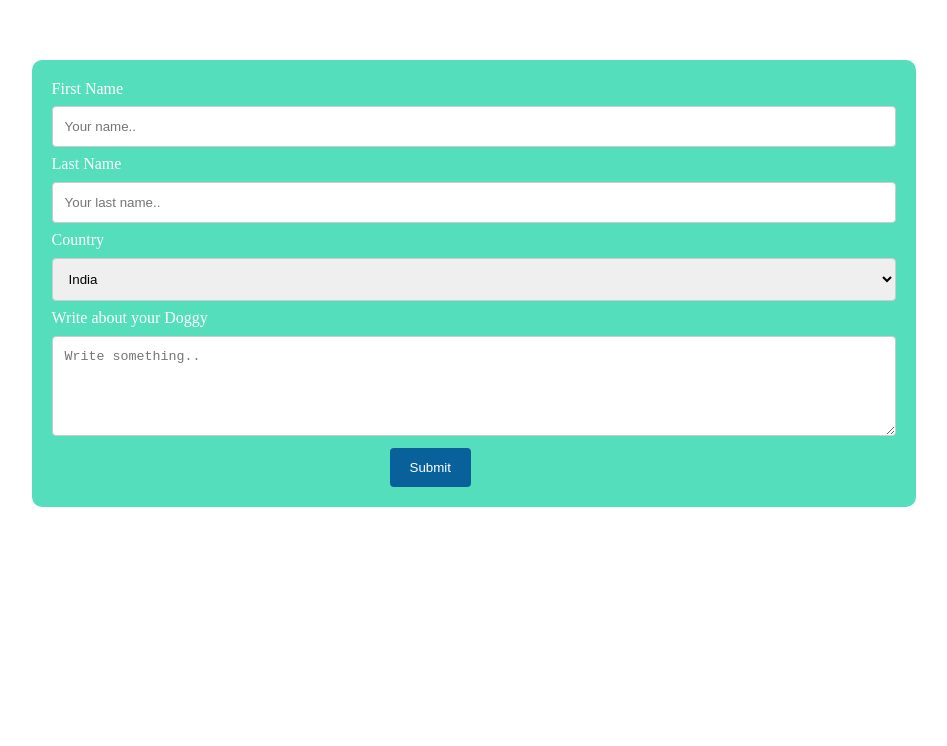
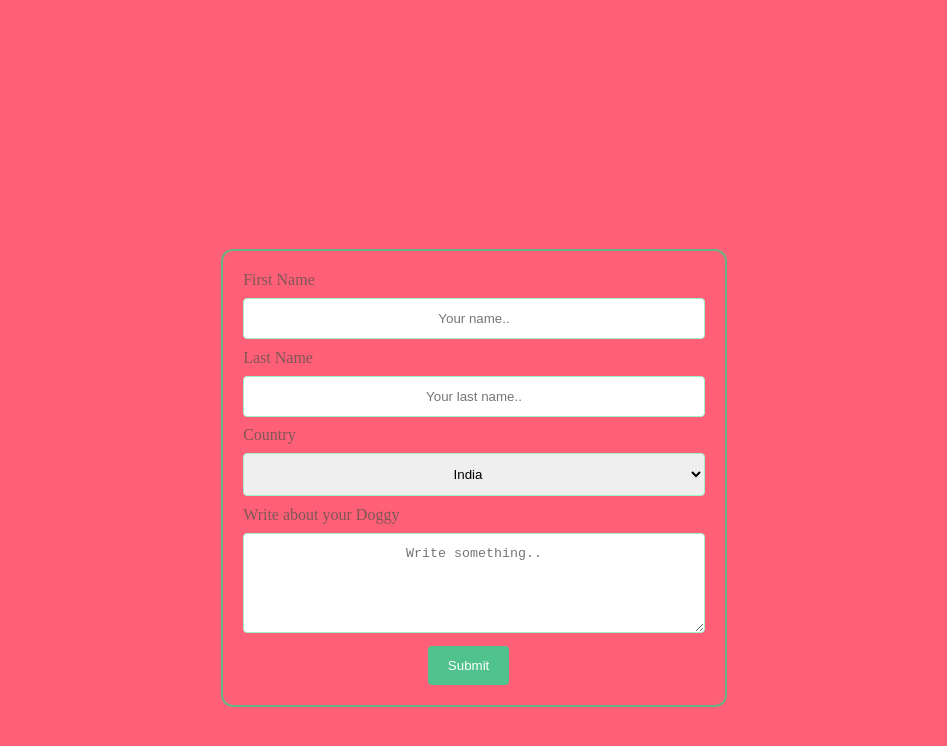
Before and after one commit to theDheerajjha/Tindog-site, a plain HTML site: page sign.html in a window 1280 px wide. Shown: the part 130-876 px from the top of the page, without its empty margins (166-1113 px from the left). Before the commit the page ends 827 px from the top, so only its background shows below. Drawn offline with Linux system fonts and the light colour scheme.

Commit message:
Update sign.html

```diff
--- a/sign.html
+++ b/sign.html
@@ -3,24 +3,37 @@
   <head>
     <meta charset="utf-8" />
     <title>Sign-up</title>
+
+ <script defer src="https://use.fontawesome.com/releases/v5.0.7/js/all.js"></script>
+
     <style>
+      body{
+        font-family: "ubuntu";
+        font-weight:500;
+
+        background-color: #ff4c67e3;
+      }
+
+
       input[type="text"],
       select,
       textarea {
         width: 100%;
         padding: 12px;
-        border: 1px solid #ccc;
+        border: 1px solid rgb(157, 243, 200);
+
         border-radius: 4px;
         box-sizing: border-box;
-        margin-top: 1%;
-        margin-bottom: 1%;
+        margin-top: 2%;
+        margin-bottom: 2%;
+        text-align: center;
         resize: vertical;
       }
 
 
       /* submit button style */
       input[type="submit"] {
-        background-color: #09619c;
+        background-color: #50c28d;
         color: white;
         padding: 12px 20px;
         border: none;
@@ -31,19 +44,25 @@
 
       /* mouse hover */
       input[type="submit"]:hover {
-        background-color: #4151dfe1;
+        background-color: #2ab5bee1;
       }
 
       .container {
-        color: #fff;
-        margin: 15%;
-        border-radius: 10px;
-        background-color: rgba(67, 219, 181, 0.904);
+
+        color: rgba(17, 78, 59, 0.534);
+        margin: 30%;
+        border: 2px solid #44c98bc9;
+        border-radius: 12px;
+        /* box-shadow: 2px 2px rgb(165, 224, 210); */
+        /* background-color: rgba(67, 219, 181, 0.904); */
+        background-color:transparent;
         padding: 20px;
+
       }
     </style>
   </head>
   <body>
+    <div class="main-div" >
     <div id="box" class="container">
       <form action="">
         <label for="fname">First Name</label>
@@ -64,7 +83,7 @@
 
         <label for="country">Country</label>
         <select id="country" name="country">
-          <option value="australia">India</option>
+          <option value="India">India</option>
           <option value="canada">Canada</option>
           <option value="usa">USA</option>
         </select>
@@ -80,5 +99,6 @@
         <input type="submit" value="Submit" />
       </form>
     </div>
+    </div>
   </body>
 </html>
```
